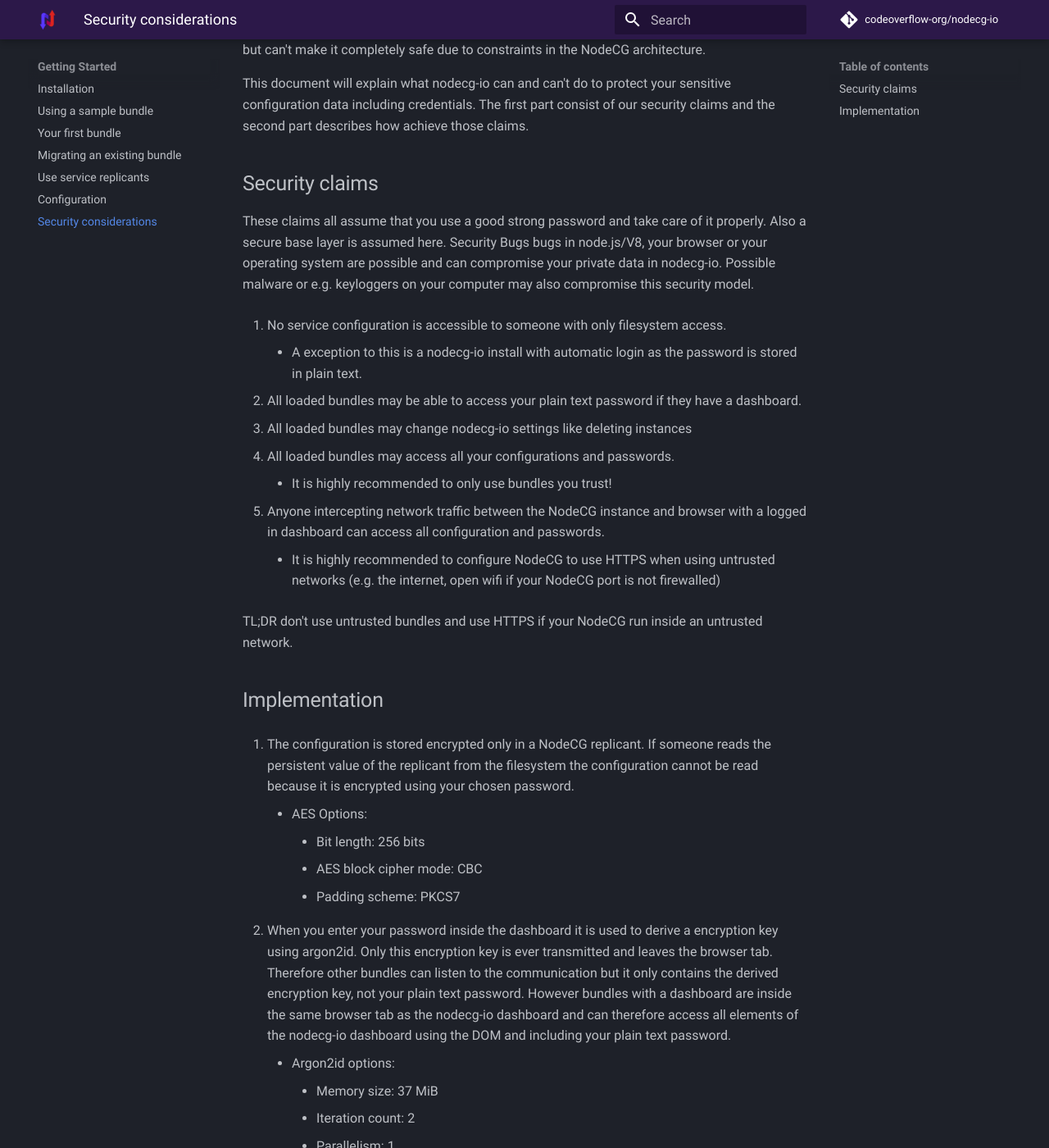
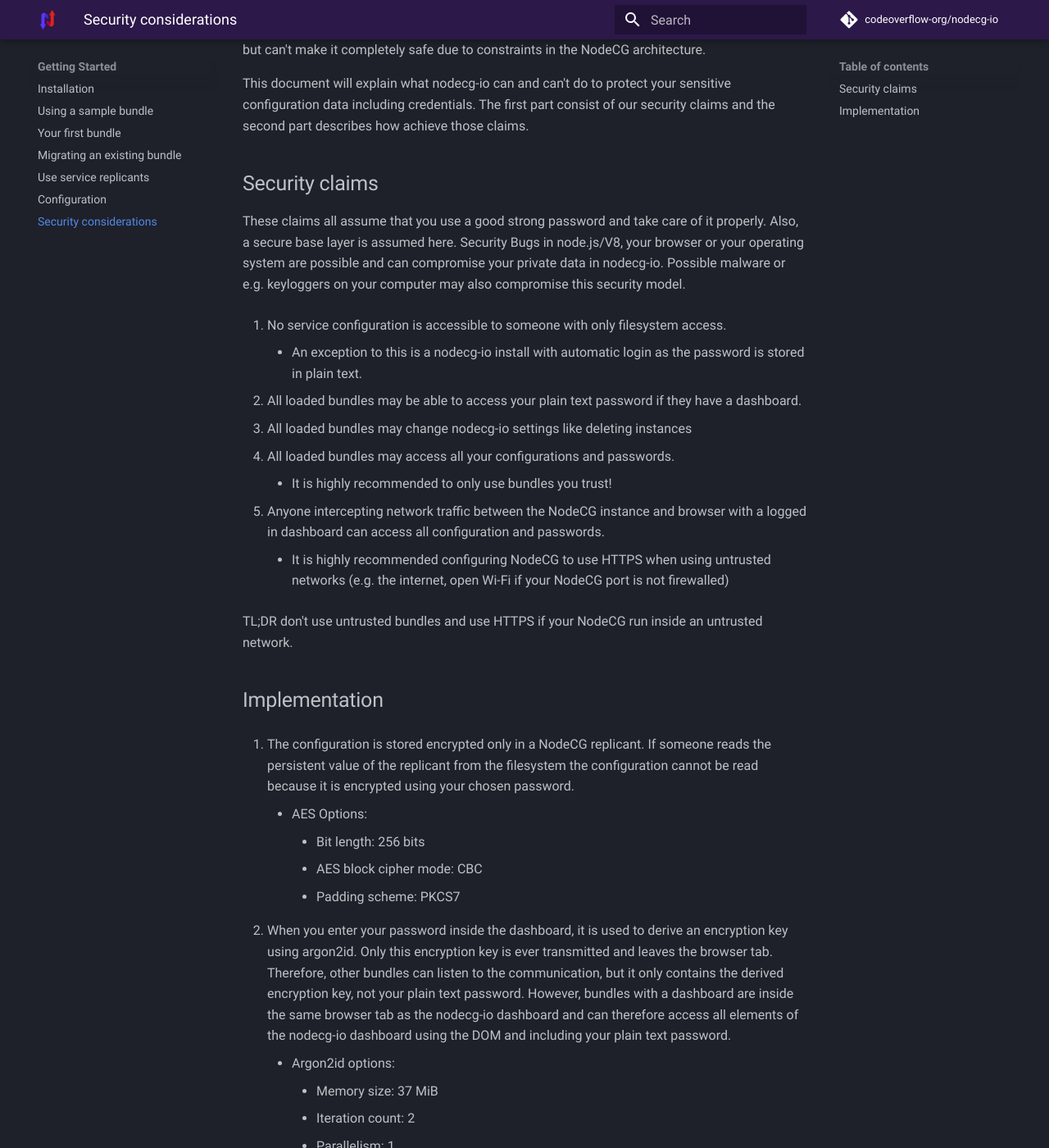
Before and after one commit to codeoverflow-org/nodecg-io-docs, an MkDocs documentation site: the page built from docs/getting_started/security_considerations.md, in a window 1280 px wide and 1400 px high, scrolled down 231 px. Shown: the whole window at 82% size. Built offline with MkDocs 1.6.1 and Material for MkDocs 9.7.7, drawn with Linux system fonts in a browser that asks for light colours; comment, search, counter and statistics services are not loaded; the version menu is left out; some of the changed text lies outside the part shown.

Commit message:
Apply grammar suggestions from TimTechDev
Co-authored-by: Tim <github@timtechdev.de>

```diff
--- a/docs/getting_started/security_considerations.md
+++ b/docs/getting_started/security_considerations.md
@@ -9,11 +9,11 @@
 ## Security claims
 
 These claims all assume that you use a good strong password and take care of it properly.
-Also a secure base layer is assumed here. Security Bugs bugs in node.js/V8, your browser or your operating system are possible and can compromise your private data in nodecg-io. Possible malware or e.g. keyloggers on your computer may also compromise this security model.
+Also, a secure base layer is assumed here. Security Bugs in node.js/V8, your browser or your operating system are possible and can compromise your private data in nodecg-io. Possible malware or e.g. keyloggers on your computer may also compromise this security model.
 
 1.  No service configuration is accessible to someone with only filesystem access.
 
-    -   A exception to this is a nodecg-io install with automatic login as the password is stored in plain text.
+    -   An exception to this is a nodecg-io install with automatic login as the password is stored in plain text.
 
 2.  All loaded bundles may be able to access your plain text password if they have a dashboard.
 3.  All loaded bundles may change nodecg-io settings like deleting instances
@@ -23,7 +23,7 @@
 
 5.  Anyone intercepting network traffic between the NodeCG instance and browser with a logged in dashboard can access all configuration and passwords.
 
-    -   It is highly recommended to configure NodeCG to use HTTPS when using untrusted networks (e.g. the internet, open wifi if your NodeCG port is not firewalled)
+    -   It is highly recommended configuring NodeCG to use HTTPS when using untrusted networks (e.g. the internet, open Wi-Fi if your NodeCG port is not firewalled)
 
 TL;DR don't use untrusted bundles and use HTTPS if your NodeCG run inside an untrusted network.
 
@@ -36,7 +36,7 @@
         -   AES block cipher mode: CBC
         -   Padding scheme: PKCS7
 
-2.  When you enter your password inside the dashboard it is used to derive a encryption key using argon2id. Only this encryption key is ever transmitted and leaves the browser tab. Therefore other bundles can listen to the communication but it only contains the derived encryption key, not your plain text password. However bundles with a dashboard are inside the same browser tab as the nodecg-io dashboard and can therefore access all elements of the nodecg-io dashboard using the DOM and including your plain text password.
+2.  When you enter your password inside the dashboard, it is used to derive an encryption key using argon2id. Only this encryption key is ever transmitted and leaves the browser tab. Therefore, other bundles can listen to the communication, but it only contains the derived encryption key, not your plain text password. However, bundles with a dashboard are inside the same browser tab as the nodecg-io dashboard and can therefore access all elements of the nodecg-io dashboard using the DOM and including your plain text password.
 
     -   Argon2id options:
         -   Memory size: 37 MiB
```
Also changed, not shown: other parts of docs/getting_started/security_considerations.md (+1 -1 lines).
